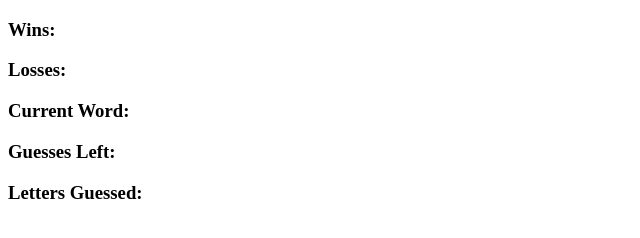
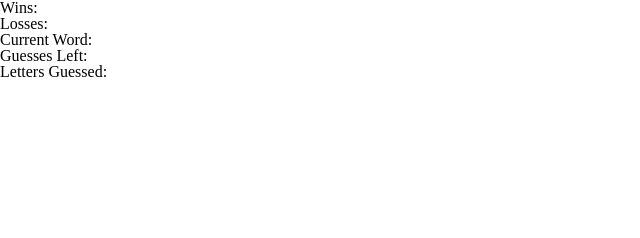
Before and after one commit to kosenijr/new-word-guess-game, a plain HTML site: page index.html in a window 1280 px wide. Shown: the whole page, without its empty margins (0-640 px from the left). Drawn offline with Linux system fonts and the light colour scheme; the site is published under a folder, as on GitHub Pages, so addresses that start at the root find nothing.

Commit message:
fixed issues with html/css and html/js connections through path files

```diff
--- a/assets/javascript/game.js
+++ b/assets/javascript/game.js
@@ -23,7 +23,7 @@ const laComida = [
     'sofrito',
     'tostones',
 ];
-
+// create an array for the current word
 const cajaDeJuego = [];
 // ==========================================
 // FUNCTIONS
--- a/index.html
+++ b/index.html
@@ -5,8 +5,8 @@
     <meta charset="UTF-8">
     <meta name="viewport" content="width=device-width, initial-scale=1.0">
     <title>Word Guess Game</title>
-    <link rel="stylesheet" href="/assets/css/style.css">
-    <link rel="stylesheet" href="/assets/css/reset.css">
+    <link rel="stylesheet" href="assets/css/style.css">
+    <link rel="stylesheet" href="assets/css/reset.css">
 </head>
 
 <body>
@@ -40,7 +40,7 @@
 
 
 
-    <script src='/assets/javascript/game.js'></script>
+    <script src='assets/javascript/game.js'></script>
 </body>
 
 </html>
```
